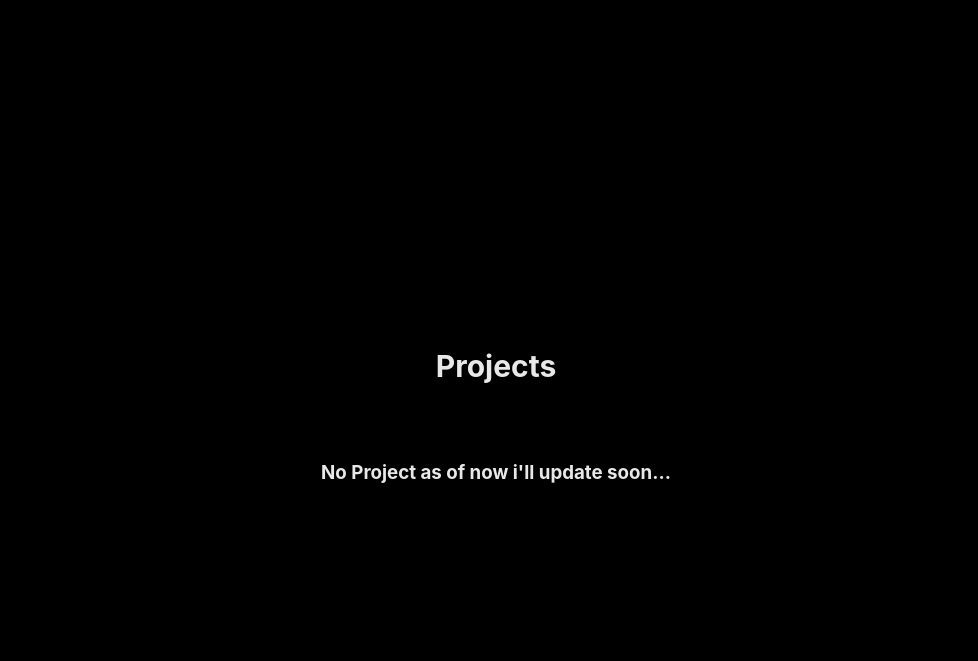
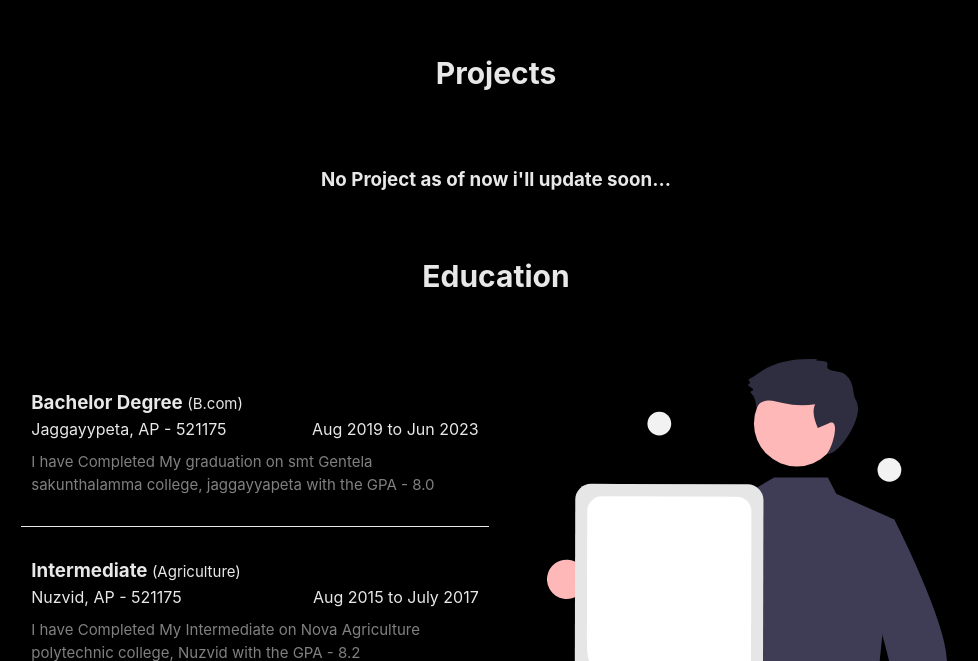
Before and after one commit to vamsilavudiya/personal-portfolio, a React (Vite) app: page / in a window 1280 px wide. Shown: the part 819-1480 px from the top of the page, without its empty margins (144-1122 px from the left). Built offline with nearby package versions, Linux system fonts and the light colour scheme.

Commit message:
Update projects.css

```diff
--- a/src/pages/projects/projects.css
+++ b/src/pages/projects/projects.css
@@ -1,6 +1,6 @@
 .projects{
     width: 100%;
-    min-height: 100vh;
+    height: 100%;
     display: flex;
     flex-direction: column;
     align-items: center;
```
